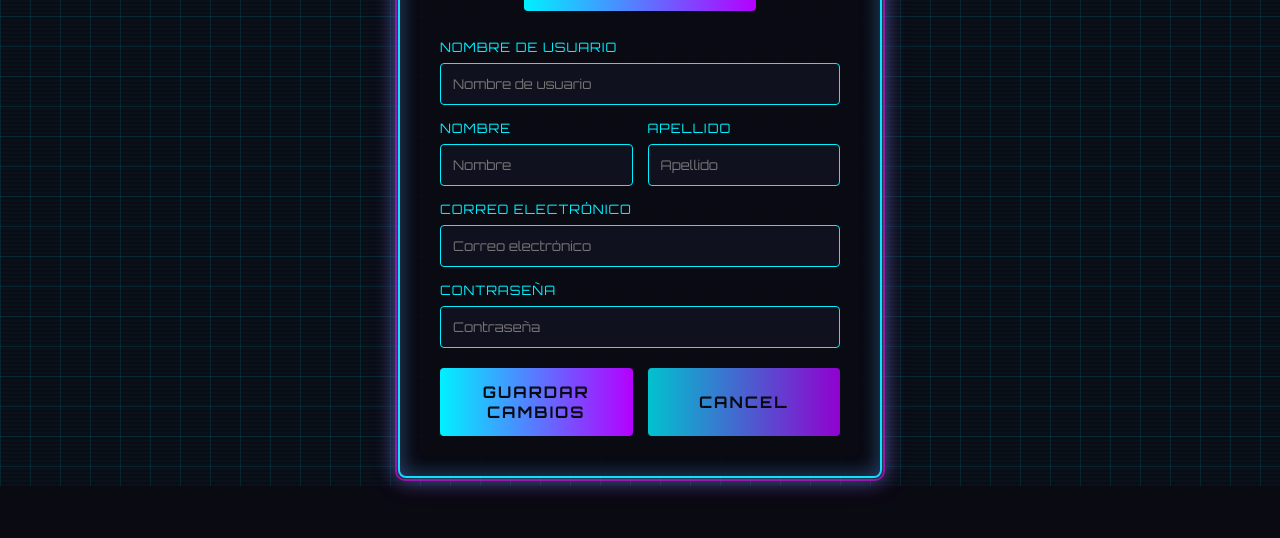
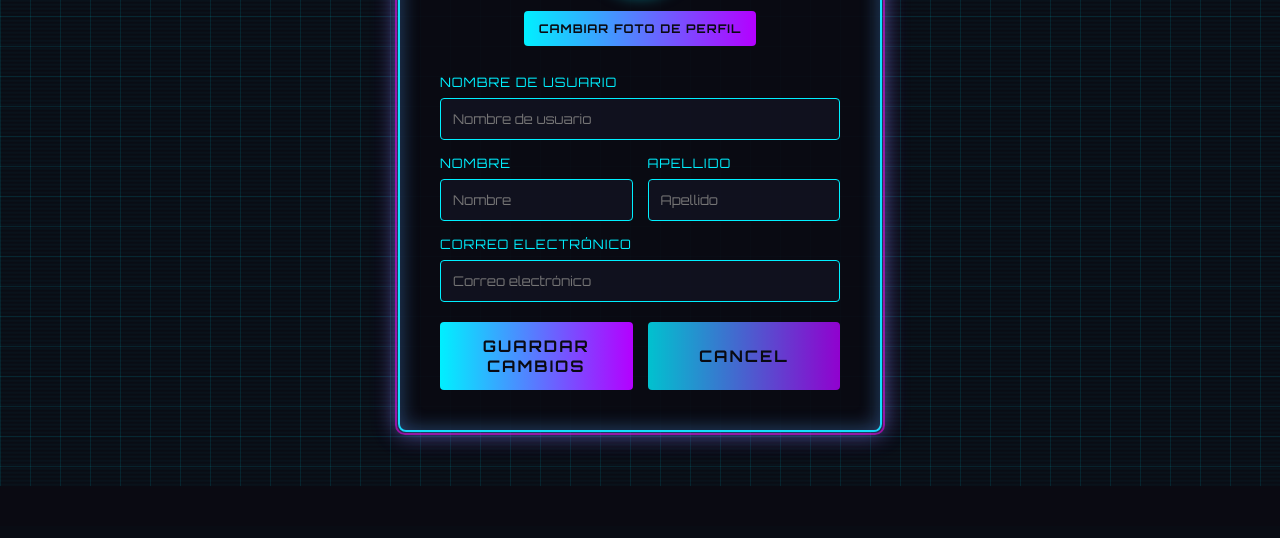
Before and after one commit to fredyallard01/Primer-proyecto, a Django app: page /profile/edit in a window 1280 px wide. Shown: the part 314-852 px from the top of the page. After the commit the page ends 800 px from the top, so only its background shows below. Run offline with Django 5.2, Linux system fonts and the light colour scheme; a user stored in the database is signed in; some libraries are stand-ins or nearby versions.

Commit message:
Quité el campo de contraseña, ya que no debía ir.

```diff
--- a/blogproject/blogapp/templates/blogapp/edit_profile.html
+++ b/blogproject/blogapp/templates/blogapp/edit_profile.html
@@ -131,8 +131,7 @@
 
         input[type="text"],
         input[type="email"],
-        input[type="file"],
-        input[type="password"]{
+        input[type="file"] {
             width: 100%;
             padding: 12px;
             margin-bottom: 5px;
@@ -147,8 +146,7 @@
 
         input[type="text"]:focus,
         input[type="email"]:focus,
-        input[type="file"]:focus,
-        input[type="password"]:focus {
+        input[type="file"]:focus {
             outline: none;
             border-color: #ff00f0;
             box-shadow: 0 0 10px rgba(255, 0, 240, 0.5);
@@ -322,12 +320,6 @@
                 <input type="email" id="email" placeholder="Correo electrónico" name="email" class="w-full rounded-md border p-2 dark:bg-zinc-800 dark:text-white" />
             </div>
 
-            <div class="form-group">
-                <label for="password">CONTRASEÑA</label>
-                <input type="password" id="password" placeholder="Contraseña" name="password" class="w-full rounded-md border p-2 dark:bg-zinc-800 dark:text-white" />
-
-            </div>
-
             <div class="button-group">
                 <button type="submit" class="btn-primary">
                     GUARDAR CAMBIOS
```
